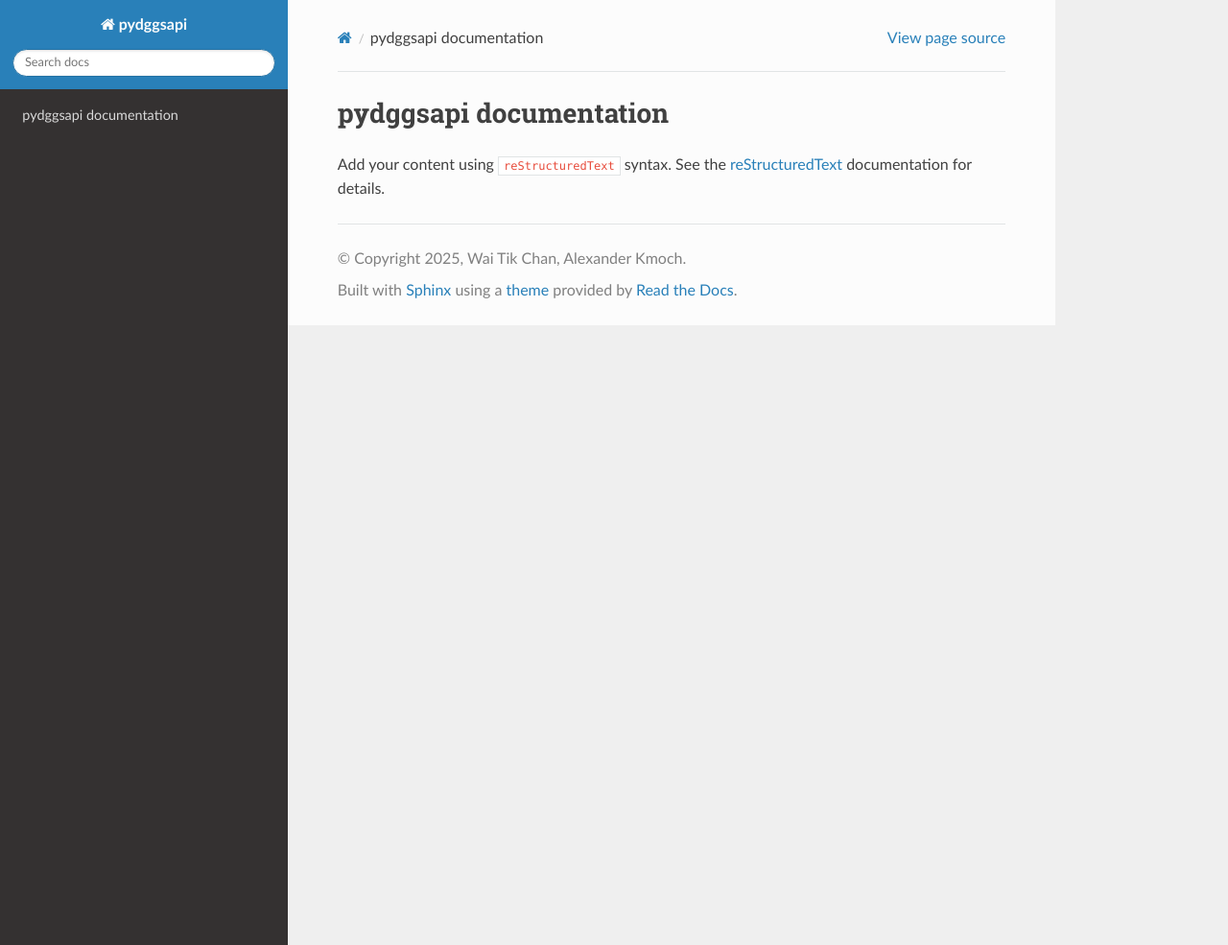
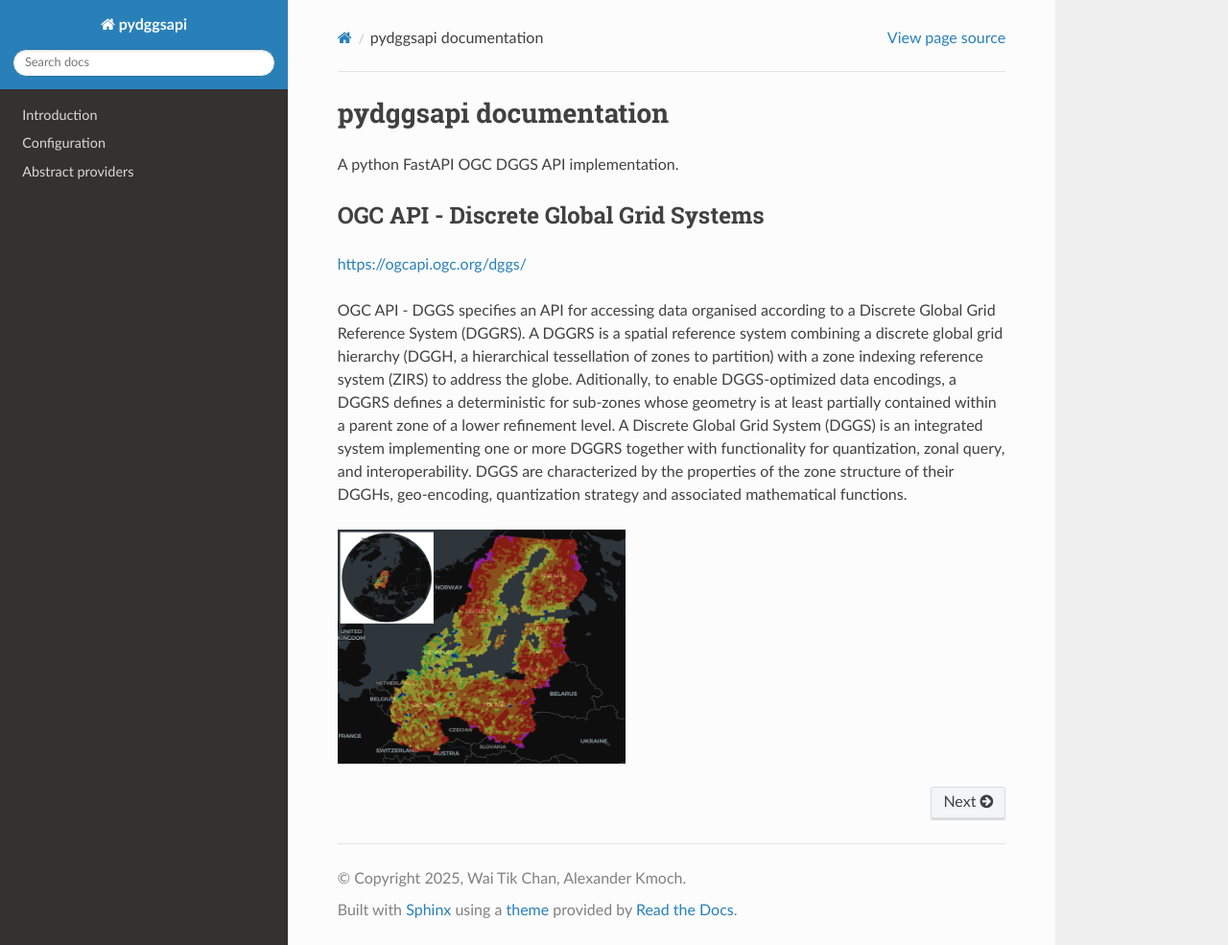
Before and after one commit to crim-ca/pydggsapi, a Sphinx documentation site: the page built from docs/source/index.rst, in a window 1280 px wide and 985 px high. Shown: the whole window at 96% size. Built offline with Sphinx 7.4.7 and the Read the Docs theme 3.1.0, drawn with Linux system fonts in a browser that asks for light colours.

Commit message:
converted the README into rst format for ReadTheDocs. #7 - introduction & quick setup - configuration of pydggsapi

```diff
--- a/docs/source/index.rst
+++ b/docs/source/index.rst
@@ -6,11 +6,27 @@
 pydggsapi documentation
 =======================
 
-Add your content using ``reStructuredText`` syntax. See the
-`reStructuredText <https://www.sphinx-doc.org/en/master/usage/restructuredtext/index.html>`_
-documentation for details.
+A python FastAPI OGC DGGS API implementation.
 
+OGC API - Discrete Global Grid Systems
+--------------------------------------
+
+https://ogcapi.ogc.org/dggs/
+
+OGC API - DGGS specifies an API for accessing data organised according to a Discrete Global Grid Reference System (DGGRS). A DGGRS is a spatial reference system combining a discrete global grid hierarchy (DGGH, a hierarchical tessellation of zones to partition) with a zone indexing reference system (ZIRS) to address the globe. Aditionally, to enable DGGS-optimized data encodings, a DGGRS defines a deterministic for sub-zones whose geometry is at least partially contained within a parent zone of a lower refinement level. A Discrete Global Grid System (DGGS) is an integrated system implementing one or more DGGRS together with functionality for quantization, zonal query, and interoperability. DGGS are characterized by the properties of the zone structure of their DGGHs, geo-encoding, quantization strategy and associated mathematical functions.
+
+|bids25_fig1|
+
+
+
+.. |bids25_fig1| image:: ../../bids25_fig1.png
+   :width: 300
 
 .. toctree::
    :maxdepth: 2
-   :caption: Contents:
+   :glob:
+   :hidden:
+
+   introduction
+   Configuration <tinydb_configuration/index>
+   Abstract providers <providers/index>
--- /dev/null
+++ b/docs/source/providers/index.rst
@@ -0,0 +1,2 @@
+Abstract Providers
+=======================
```
Also changed, not shown: docs/source/introduction.rst (added, +56 -0 lines), docs/source/tinydb_configuration/index.rst (added, +162 -0 lines), docs/source/images/pydggsapi_overall_structure.png (added).
